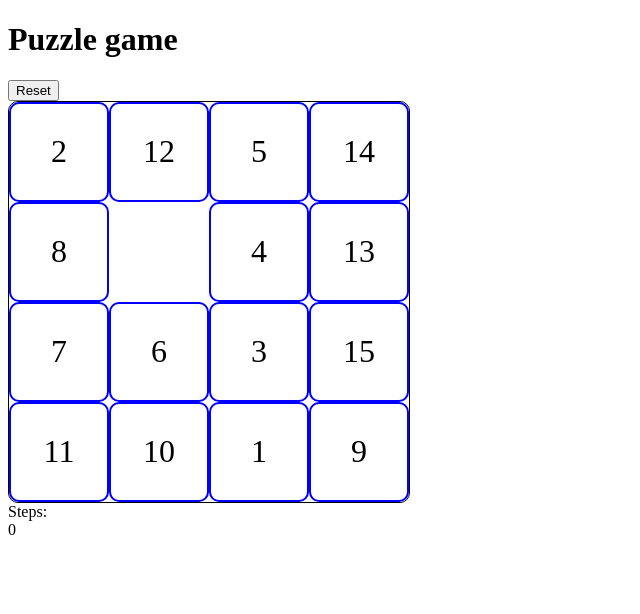
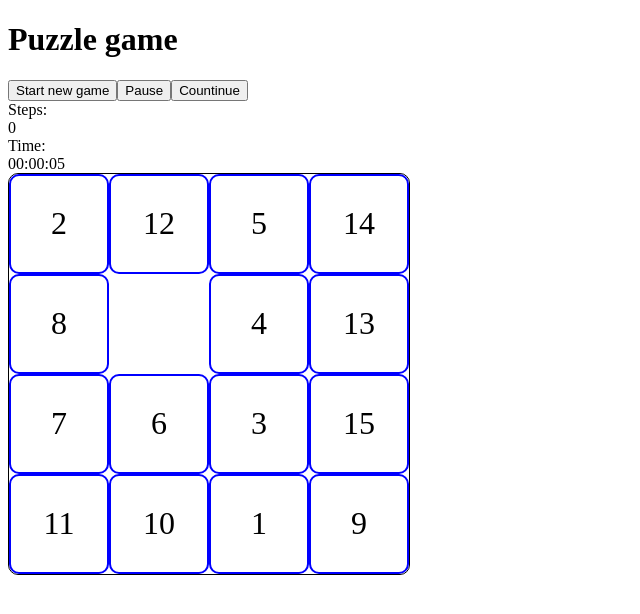
Before and after one commit to lis412/RS-JS2020Q3, a website built with webpack: page gem-puzzle/index.html in a window 1280 px wide. Shown: the whole page, without its empty margins (0-640 px from the left). Built offline with nearby package versions, Linux system fonts and the light colour scheme.

Commit message:
feat: implement timer

```diff
--- a/gem-puzzle/src/js/GameField.js
+++ b/gem-puzzle/src/js/GameField.js
@@ -1,8 +1,6 @@
 import Cell from './Cell';
+import Timer from './Timer';
 import * as tools from './utils/index';
-// import create from './utils/create';
-// import isPuzzleSolvable from './utils/isPuzzleSolvable';
-// import shuffle from './utils/shuffle';
 
 const main = tools.create('main', '', [tools.create('h1', 'title', 'Puzzle game')]);
 
@@ -17,16 +15,28 @@ export default class GameField {
   init(size) {
     this.size = size;
     this.stepCount = 0;
+    this.secondCount = 0;
+    this.timer = new Timer();
     // create markdown
-    tools.create('button', 'btn', 'Reset', main).addEventListener('click', () => { this.generateCells(); });
-    this.field = tools.create('div', 'field', null, main);
     this.stepField = tools.create('div', 'step', `${this.stepCount}`);
+    this.timeField = tools.create('div', 'time', '00:00:00');
+
+    tools.create('button', 'btn', 'Start new game', main).addEventListener('click', () => { this.generateCells(); });
+    tools.create('button', 'btn', 'Pause', main).addEventListener('click', () => { this.timer.pause(); });
+    tools.create('button', 'btn', 'Countinue', main).addEventListener('click', () => { this.timer.start(); });
 
     tools.create('div', 'score', [
       tools.create('span', '', 'Steps: '),
       this.stepField,
+      tools.create('span', '', 'Time: '),
+      this.timeField,
     ], main);
 
+    this.timer
+      .init(0, (timeString) => { this.timeField.innerHTML = timeString; })
+      .start();
+
+    this.field = tools.create('div', 'field', null, main);
     this.generateCells();
     // add to document
     document.body.prepend(main);
@@ -81,7 +91,8 @@ export default class GameField {
   }
 
   showResults() {
-    console.log(`Ура! Вы решили головоломку за #:## и ${this.stepCount} ходов`);
+    this.timer.stop();
+    console.log(`Ура! Вы решили головоломку за ${this.timer.getTimeString()} и ${this.stepCount} ходов`);
   }
 
   generateNumbers() {
--- /dev/null
+++ b/gem-puzzle/src/js/Timer.js
@@ -0,0 +1,40 @@
+export default class Timer {
+  constructor() {
+    this.reset();
+  }
+
+  reset() {
+    this.counter = 0;
+  }
+
+  init(value, callback) {
+    this.counter = value;
+    this.callback = callback;
+    return this;
+  }
+
+  start() {
+    // если таймер запущен не делаем ничего
+    if (this.timerId) return;
+
+    this.timerId = setInterval(() => {
+      this.counter += 1;
+      if (this.callback) this.callback(this.getTimeString());
+    }, 1000);
+  }
+
+  pause() {
+    if (this.timerId) {
+      clearInterval(this.timerId);
+      this.timerId = 0;
+    }
+  }
+
+  getTimeString() {
+    const hours = Math.floor(this.counter / 3600);
+    const minutes = Math.floor((this.counter - hours * 3600) / 60);
+    const seconds = this.counter % 60;
+    const addZero = (value) => (value < 10 ? `0${value}` : `${value}`);
+    return `${addZero(hours)}:${addZero(minutes)}:${addZero(seconds)}`;
+  }
+}
--- a/gem-puzzle/src/sass/style.scss
+++ b/gem-puzzle/src/sass/style.scss
@@ -1,3 +1,8 @@
+// body {
+//   background-color: black;
+//   color: white;
+// }
+
 .field {
   width: 400px;
   height: 400px;
```
